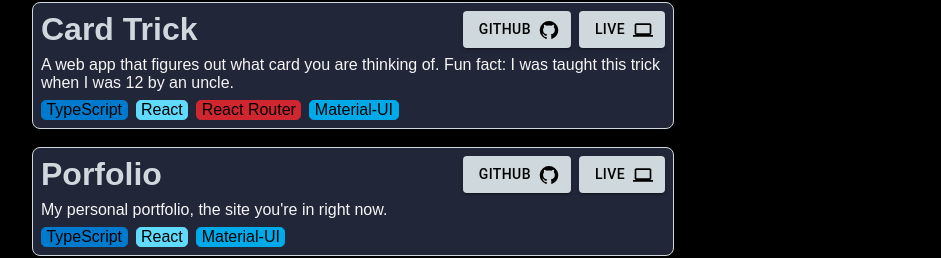
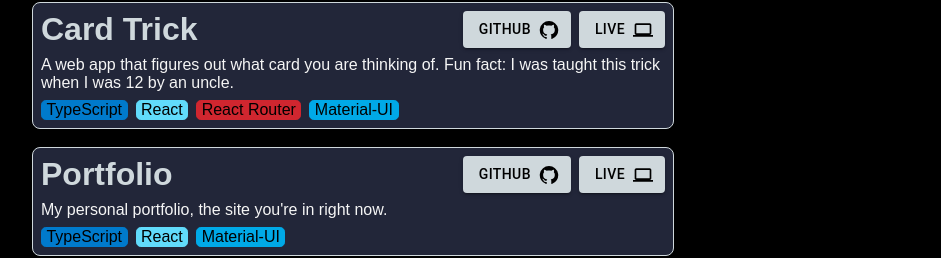
Before and after one commit to f2k5/f2k5.github.io, a React (Create React App) app: page / in a window 1280 px wide. Shown: the part 869-1127 px from the top of the page, without its empty margins (224-1165 px from the left). Built offline with nearby package versions, Linux system fonts and the light colour scheme.

Commit message:
Fixed typo.

```diff
--- a/src/components/SecondPageProjectsSection/SecondPageProjectsSection.tsx
+++ b/src/components/SecondPageProjectsSection/SecondPageProjectsSection.tsx
@@ -35,7 +35,7 @@ const ProjectSection = () => {
                     />
                     <br />
                     <ProjectContainer
-                        projectName = {"Porfolio"}
+                        projectName = {"Portfolio"}
                         githubRepoLogo = {true}
                         githubRepoURL = {"https://github.com/f2k5/f2k5.github.io"}
                         hostedLinkLogo = {true}
```
